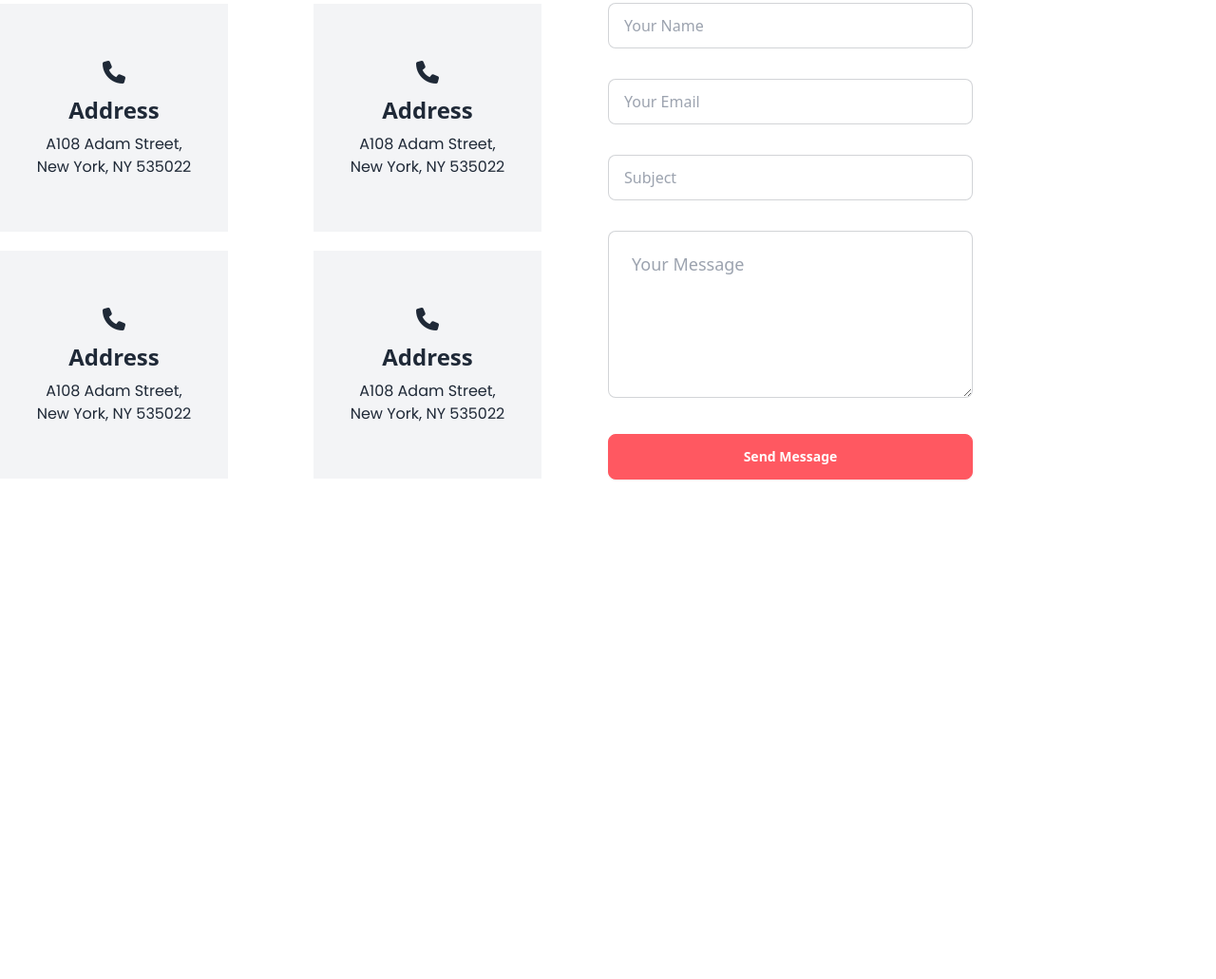
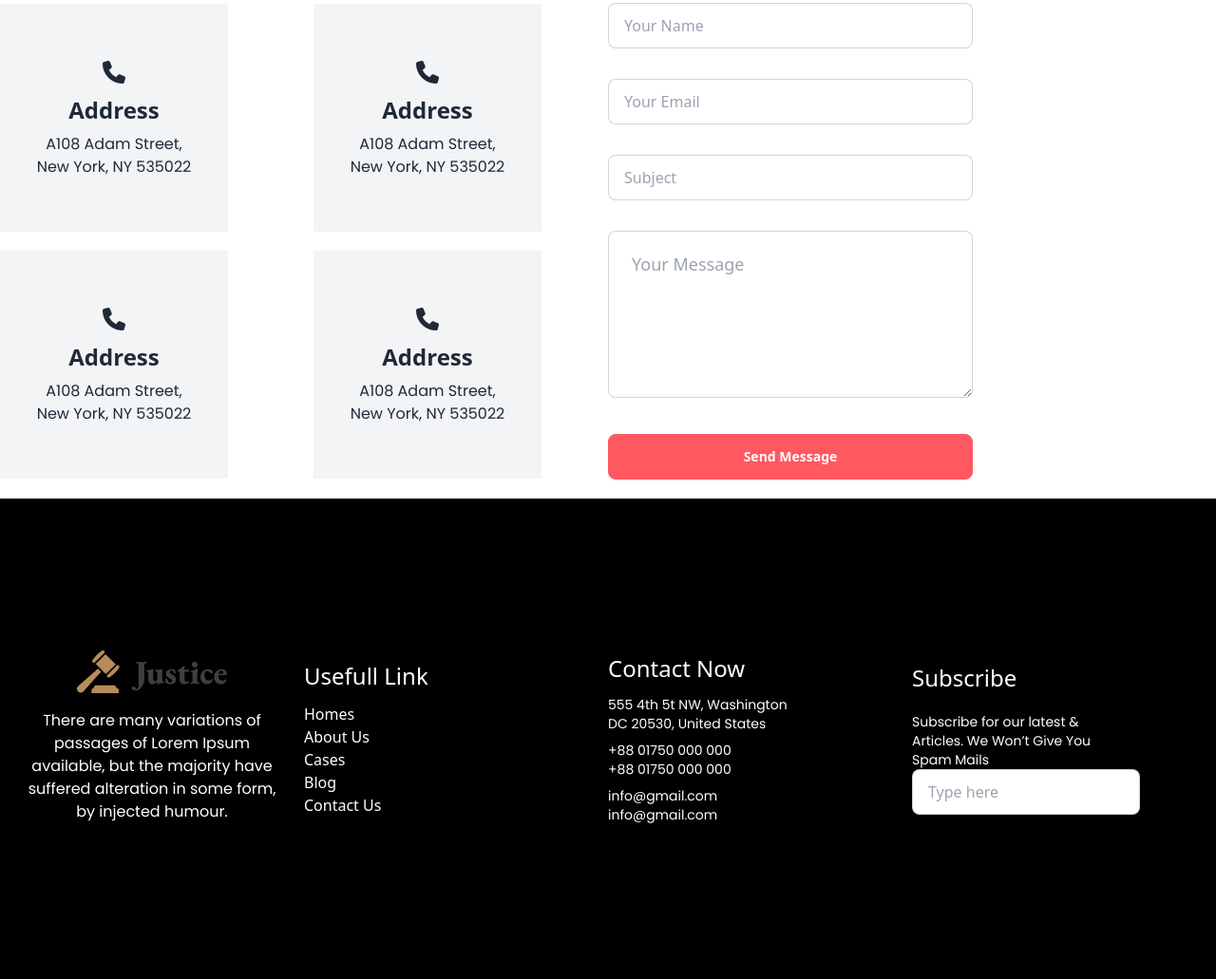
Before and after one commit to Razzaque1991/tailwind-daisyui-legal-task1, a plain HTML site: page index.html in a window 1280 px wide. Shown: the part 3449-4480 px from the top of the page at 95% size. Before the commit the page ends 3974 px from the top, so only its background shows below. Drawn offline with nearby package versions, Linux system fonts and the light colour scheme.

Commit message:
full-complate

```diff
--- a/index.html
+++ b/index.html
@@ -334,5 +334,47 @@
     <!----------------------------------------------------------------------------- contract-container---end -->
   </main>
   <!--------------------------------------------------------------- main-section---end -->
+  <!------------------------------------------------------------- footer-section-start -->
+  <footer>
+    <section>
+      <!-- footer-container-start -->
+       <div class="max-w-full h-[506px] bg-black text-white grid grid-cols-2 md:grid-cols-4 justify-between items-center">
+        <!-- div1 -->
+         <div class="text-center">
+          <img class="mx-auto my-3" src="./images/logo2.png" alt="">
+          <p class="text-base my-4">There are many variations of <br> passages of Lorem Ipsum <br> available, but the majority have <br> suffered alteration in some form, <br> by injected humour.</p>
+         </div>
+         <!-- div2 -->
+          <div>
+            <h1 class="text-2xl mb-3">Usefull Link</h1>
+            <ul>
+              <li><a href="Homes">Homes</a></li>
+              <li><a href="About Us">About Us</a></li>
+              <li><a href="Cases">Cases</a></li>
+              <li><a href="Blog">Blog</a></li>
+              <li><a href="Contact Us">Contact Us</a></li>
+            </ul>
+          </div>
+          <!-- div3 -->
+           <div class="space-y-2">
+            <h1 class="text-2xl mb-3">Contact Now</h1>
+            <p class="text-sm">555 4th 5t NW, Washington <br>
+              DC 20530, United States</p>
+              <p class="text-sm">+88 01750 000 000 <br>
+                +88 01750 000 000</p>
+                <p class="text-sm">info@gmail.com <br>
+                  info@gmail.com</p>
+           </div>
+           <!-- div-4 -->
+            <div>
+              <h1 class="text-2xl">Subscribe</h1>
+              <p class="text-sm mt-5">Subscribe for our latest & <br> Articles. We Won’t Give You <br> Spam Mails</p>
+              <input type="text" placeholder="Type here" class="input input-bordered w-full max-w-60" />
+            </div>
+       </div>
+      <!-- footer-container---end -->
+    </section>
+  </footer>
+  <!------------------------------------------------------------- footer-section---end -->
 </body>
 </html>
```
